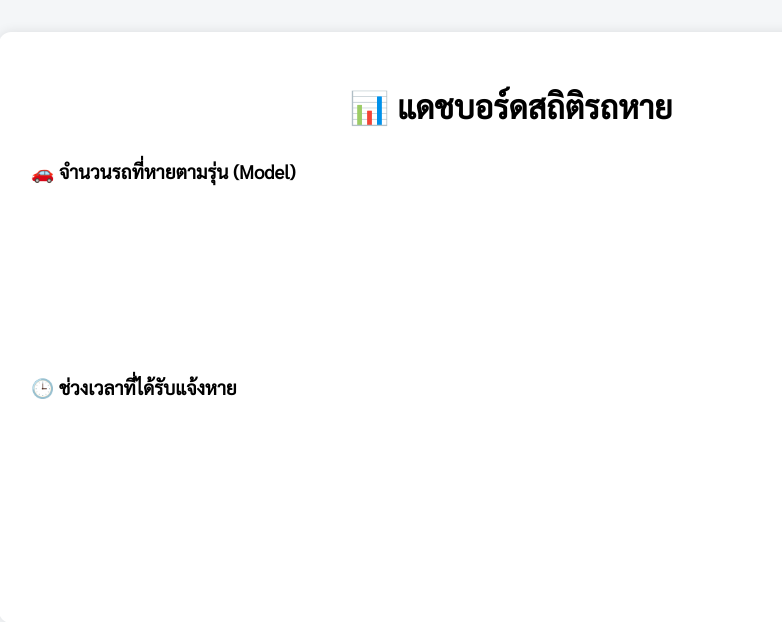
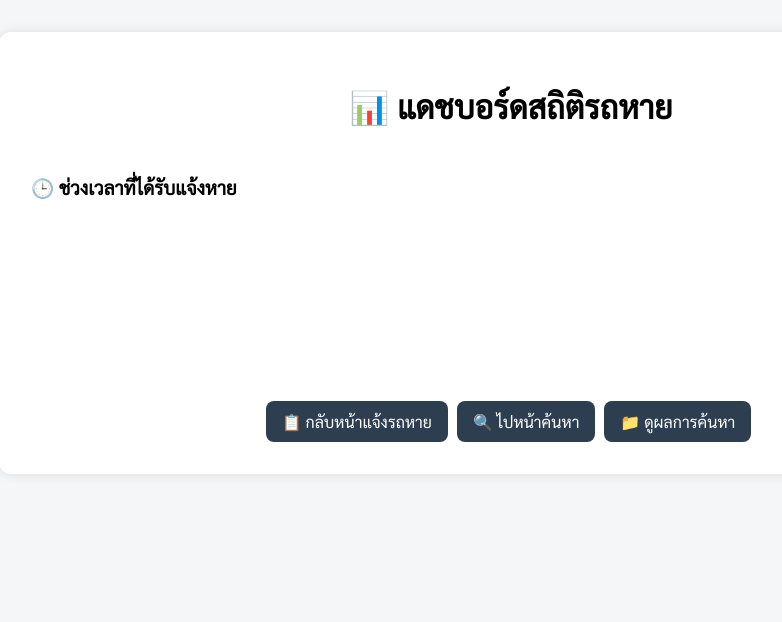
Before and after one commit to kong3161/lostcar, a FastAPI app: page /dashboard in a window 1280 px wide. Shown: the top 622 px of the page, without its empty margins (129-911 px from the left). Run offline with FastAPI, Linux system fonts and the light colour scheme; data that the repository does not hold is empty.

Commit message:
แดชบอร์ดแสดงกราฟตามประเภทรถ + ปุ่มไปหน้าต่างๆ

```diff
--- a/templates/dashboard.html
+++ b/templates/dashboard.html
@@ -32,20 +32,44 @@
       background-color: #fff;
       border-radius: 8px;
     }
+    .button {
+      display: inline-block;
+      background-color: #2c3e50;
+      color: white;
+      padding: 10px 16px;
+      text-decoration: none;
+      border-radius: 8px;
+      margin: 10px 5px 0 0;
+      font-size: 1rem;
+      cursor: pointer;
+      text-align: center;
+    }
+    .button:hover {
+      background-color: #1a242f;
+    }
+    .link-group {
+      text-align: center;
+      margin-top: 2rem;
+    }
   </style>
 </head>
 <body>
   <div class="container">
     <h1>📊 แดชบอร์ดสถิติรถหาย</h1>
 
-    <div class="chart-block">
-      <h3>🚗 จำนวนรถที่หายตามรุ่น (Model)</h3>
-      <canvas id="barChart" height="120"></canvas>
+    <div class="chart-block" id="model-charts">
+      <!-- Charts for each vehicle type will be inserted here -->
     </div>
 
     <div class="chart-block">
       <h3>🕒 ช่วงเวลาที่ได้รับแจ้งหาย</h3>
       <canvas id="pieChart" height="120"></canvas>
+    </div>
+
+    <div class="link-group">
+      <a href="/" class="button">📋 กลับหน้าแจ้งรถหาย</a>
+      <a href="/search" class="button">🔍 ไปหน้าค้นหา</a>
+      <a href="/results" class="button">📁 ดูผลการค้นหา</a>
     </div>
   </div>
 
@@ -55,7 +79,17 @@
       return await res.json();
     }
 
-    function renderBarChart(ctx, labels, data) {
+    function createModelChart(container, typeName, labels, data) {
+      const chartId = `bar-${typeName.replace(/[^a-zA-Z0-9]/g, '')}`;
+      const block = document.createElement("div");
+      block.className = "chart-block";
+      block.innerHTML = \`
+        <h3>🚗 รุ่นที่หาย - ประเภท: \${typeName}</h3>
+        <canvas id="\${chartId}" height="100"></canvas>
+      \`;
+      container.appendChild(block);
+
+      const ctx = document.getElementById(chartId);
       new Chart(ctx, {
         type: "bar",
         data: {
@@ -93,16 +127,18 @@
     }
 
     fetchData().then(data => {
-      const modelStats = data.models;
+      const container = document.getElementById("model-charts");
+      const modelsByType = data.models_by_type;
       const timeStats = data.time_ranges;
 
-      const modelLabels = Object.keys(modelStats);
-      const modelCounts = Object.values(modelStats);
+      for (const [typeName, models] of Object.entries(modelsByType)) {
+        const labels = Object.keys(models);
+        const values = Object.values(models);
+        createModelChart(container, typeName, labels, values);
+      }
 
       const timeLabels = Object.keys(timeStats);
       const timeCounts = Object.values(timeStats);
-
-      renderBarChart(document.getElementById("barChart"), modelLabels, modelCounts);
       renderPieChart(document.getElementById("pieChart"), timeLabels, timeCounts);
     });
   </script>
```
